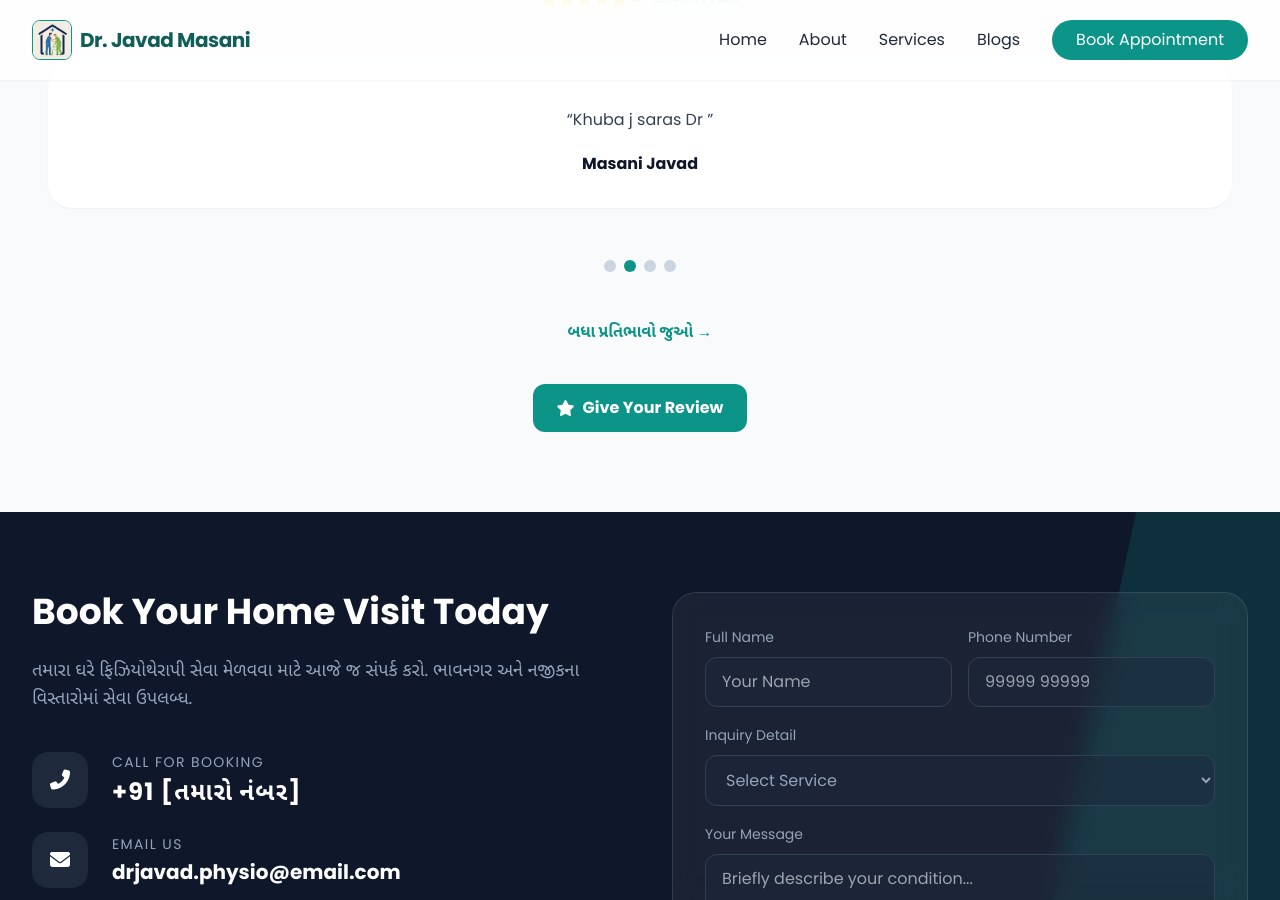
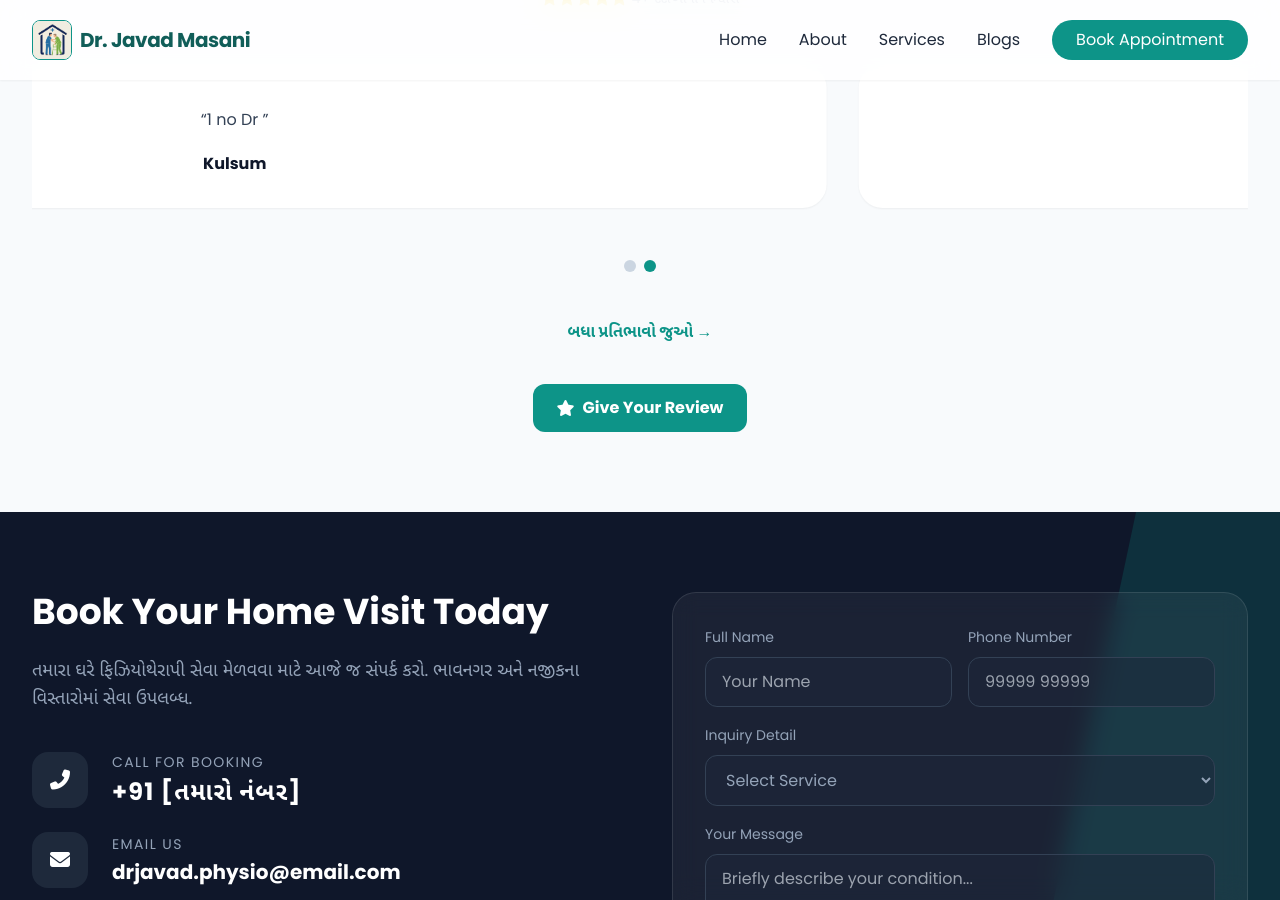
Before and after one commit to JavadMasani/Araogya, a Jekyll site: the page built from index.html, in a window 1280 px wide and 900 px high, scrolled down 4556 px. Built offline with Jekyll 4.4.1, drawn with Linux system fonts in a browser that asks for light colours; nearby versions of some CDN libraries; some of the changed lines change nothing that is shown.

Commit message:
Update index.html

```diff
--- a/index.html
+++ b/index.html
@@ -536,7 +536,7 @@
            class="flex transition-transform duration-700 ease-in-out">
 
         {% for review in approved_reviews limit:6 %}
-        <div class="min-w-full px-4">
+        <div class="min-w-full sm:min-w-1/2 lg:min-w-1/3 px-4">
           <div class="bg-white p-8 rounded-3xl shadow-sm text-center">
 
             {% assign r = review.rating | plus: 0 %}
@@ -763,7 +763,6 @@
 </script>
 
 
-
 <script>
 const slider = document.getElementById("reviewSlider");
 const dotsContainer = document.getElementById("reviewDots");
@@ -774,8 +773,21 @@ if (slider && dotsContainer) {
   let startX = 0;
   let autoSlide;
 
-  // Create dots
-  for (let i = 0; i < slides.length; i++) {
+  function getPerView() {
+    if (window.innerWidth >= 1024) return 3; // desktop
+    if (window.innerWidth >= 640) return 2;  // tablet
+    return 1;                                // mobile
+  }
+
+  function getTotalDots() {
+    return Math.ceil(slides.length / getPerView());
+  }
+
+  function buildDots() {
+    dotsContainer.innerHTML = "";
+    const total = getTotalDots();
+
+    for (let i = 0; i < total; i++) {
       const dot = document.createElement("button");
       dot.className = "w-3 h-3 rounded-full bg-slate-300";
       if (i === 0) dot.classList.add("bg-teal-600");
@@ -788,19 +800,21 @@ if (slider && dotsContainer) {
 
       dotsContainer.appendChild(dot);
     }
+  }
 
   function update() {
-    slider.style.transform = `translateX(-${current * 100}%)`;
+    const perView = getPerView();
+    slider.style.transform = `translateX(-${current * (100 / perView)}%)`;
+
     [...dotsContainer.children].forEach((d, i) => {
       d.classList.toggle("bg-teal-600", i === current);
       d.classList.toggle("bg-slate-300", i !== current);
     });
   }
 
-  // Auto slide
   function startAuto() {
     autoSlide = setInterval(() => {
-      current = (current + 1) % slides.length;
+      current = (current + 1) % getTotalDots();
       update();
     }, 5000);
   }
@@ -818,9 +832,9 @@ if (slider && dotsContainer) {
   slider.addEventListener("touchend", e => {
     const endX = e.changedTouches[0].clientX;
     if (startX - endX > 50) {
-      current = (current + 1) % slides.length;
+      current = Math.min(current + 1, getTotalDots() - 1);
     } else if (endX - startX > 50) {
-      current = (current - 1 + slides.length) % slides.length;
+      current = Math.max(current - 1, 0);
     }
     update();
     resetAuto();
@@ -830,10 +844,19 @@ if (slider && dotsContainer) {
   slider.addEventListener("mouseenter", () => clearInterval(autoSlide));
   slider.addEventListener("mouseleave", startAuto);
 
+  window.addEventListener("resize", () => {
+    current = 0;
+    buildDots();
+    update();
+    resetAuto();
+  });
+
+  buildDots();
   startAuto();
 }
 </script>
 
+
 </body>
 
 </html>
```
Lines whose indentation alone changed are shown as unchanged.
